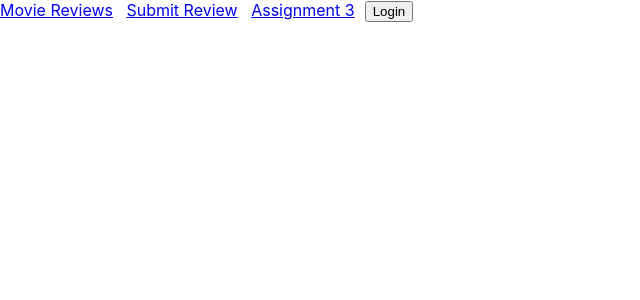
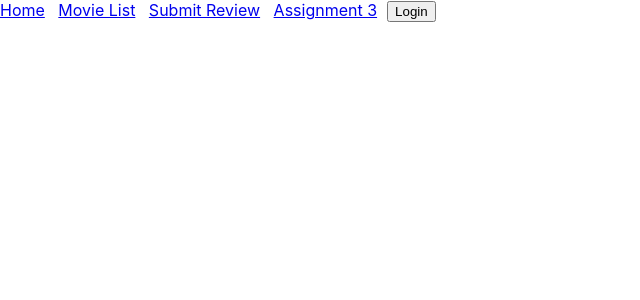
Before and after one commit to ImransCodeHub/react-movie-library, a React (Create React App) app: page / in a window 1280 px wide. Shown: the top 300 px of the page, without its empty margins (0-640 px from the left). Built offline with nearby package versions, Linux system fonts and the light colour scheme.

Commit message:
Updated NavBar.js with routing links to Home, Movies, and SubmitReview

```diff
--- a/src/NavBar.js
+++ b/src/NavBar.js
@@ -5,6 +5,8 @@
  */
 import React, { useState } from 'react';
 import { Button } from 'react-bootstrap';
+
+import { Link } from 'react-router-dom';
 
 const NavBar = () => {
     const [isLoggedIn, setIsLoggedIn] = useState(false);
@@ -16,10 +18,19 @@ const NavBar = () => {
     return (
         <nav className="navbar navbar-light bg-light">
             <div className="container">
-                <a className="navbar-brand" href='/' >Movie Reviews</a>
-                &nbsp;&nbsp;&nbsp;
-                <a className="navbar-brand" href='/'>Submit Review</a>
-                &nbsp;&nbsp;&nbsp;
+
+                {/* <>
+                <nav> */}
+                    <Link to="/">Home</Link>
+                    &nbsp;&nbsp;&nbsp;
+                    <Link to="/movie-list">Movie List</Link>
+                    &nbsp;&nbsp;&nbsp;
+                    <Link to="/submit-review">Submit Review</Link>
+                    &nbsp;&nbsp;&nbsp;
+                {/* </nav>
+                </> */}
+
+
                 <a className="navbar-brand" href="/">Assignment 3</a>
                 <Button
                     onClick={handleButtonClick}
```
